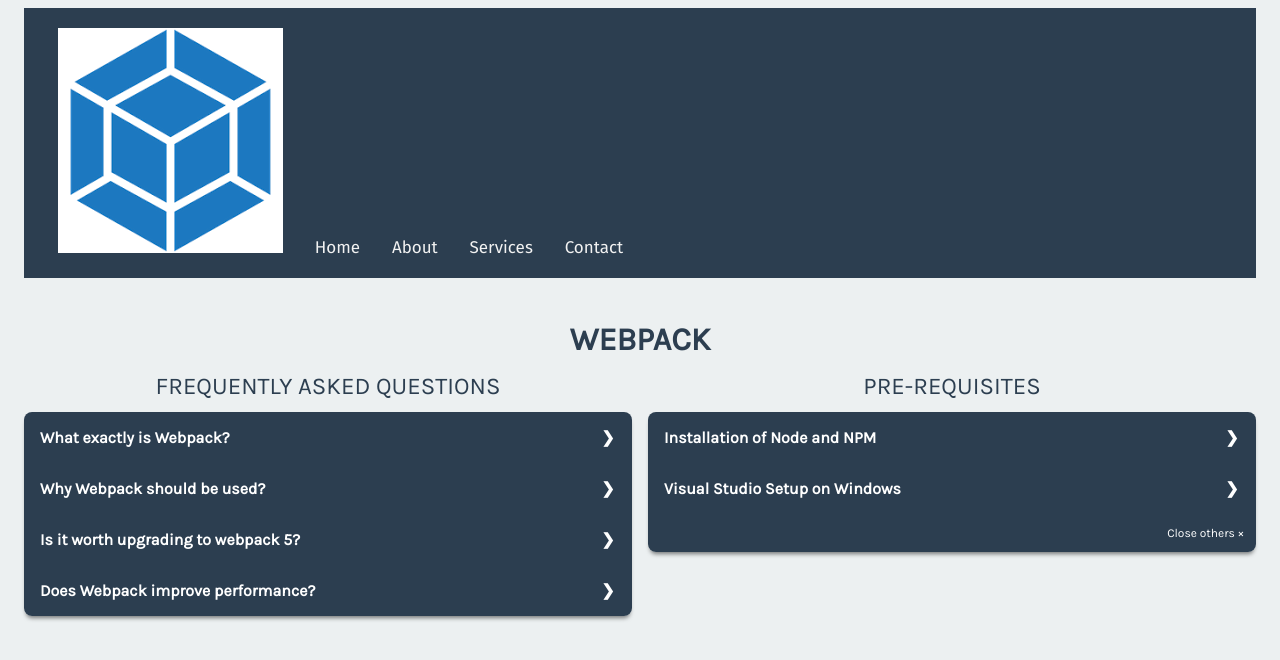
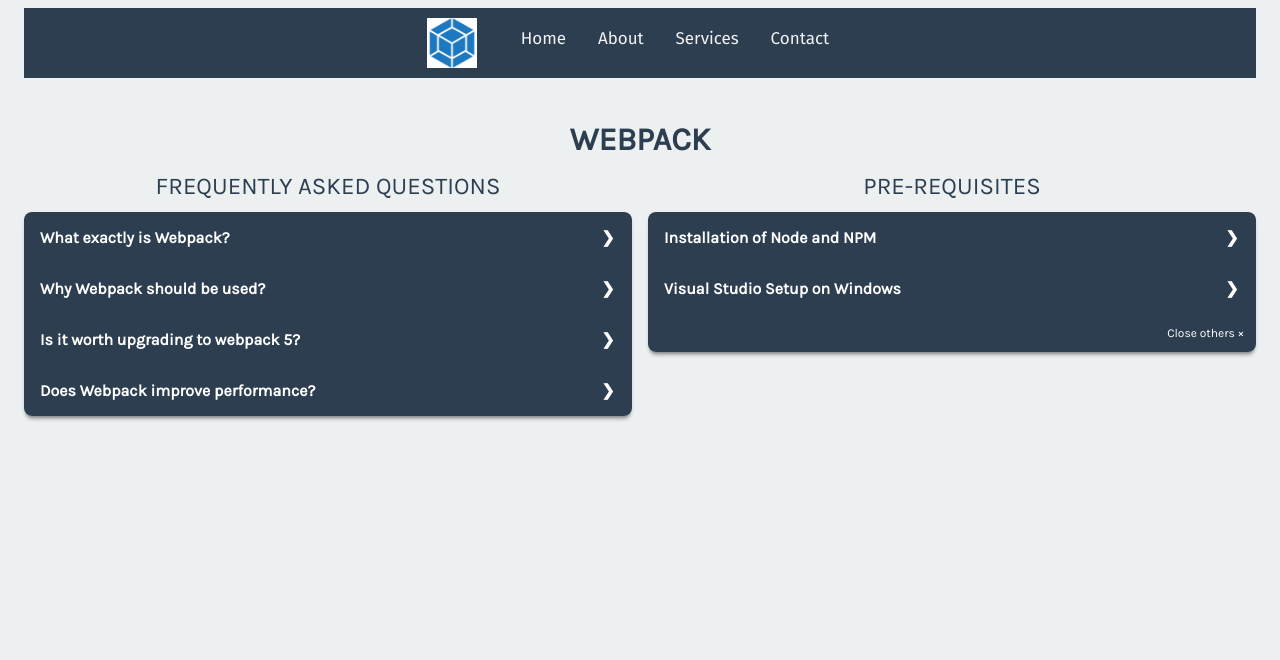
Before and after one commit to Sowbagyaa/webpack-faq, a website built with webpack: page src/index.html in a window 1280 px wide. Built offline with nearby package versions, Linux system fonts and the light colour scheme.

Commit message:
icon added

```diff
--- a/src/index.html
+++ b/src/index.html
@@ -13,8 +13,9 @@
     <div class="wrapper">
         <div id="navigation-bar">
             <nav>
+                <img id="img" src="./logo.png"></img>
+
                 <ul>
-                    <li><a href="#" id="logo"><img id="img" src="./logo.png"><img></a></li>
                     <li class="active"><a href=#>Home</a></li>
                     <li><a href=#>About</a></li>
                     <li><a href=#>Services</a></li>
--- a/src/scss/nav.scss
+++ b/src/scss/nav.scss
@@ -12,26 +12,37 @@
 nav {
     overflow: hidden;
     display: flex;
-  justify-content: space-between;
+    justify-content: center;
     background-color: #2c3e50;
     width: inherit;
+    height: auto;
     margin-bottom: 30px;
+
+    img {
+        width: 50px;
+        height: 50px;
+        margin: 10px;
+    }
+
     ul {
         text-align: center;
         list-style-type: none;
         list-style-type: none;
         margin: 0;
         padding: 20px;
+
         li {
             display: inline;
             font-family: "Fira Sans", sans-serif;
             font-size: 17px;
+
             a {
                 color: #f2f2f2;
                 text-decoration: none;
                 padding: 14px;
+
                 &:hover {
-          color:white;
+                    color: white;
                     background-color: black;
                 }
             }
--- a/webpack.config.js
+++ b/webpack.config.js
@@ -21,6 +21,7 @@
   plugins: [
     new HtmlWebpackPlugin({
       template: path.resolve(__dirname, "src", "index.html"),
+      favicon: './src/logo.png'
     })
   ]
 };
```
Also changed, not shown: build/index.html, build/index.js, build/logo.png (added). Lines whose indentation alone changed are shown as unchanged.
